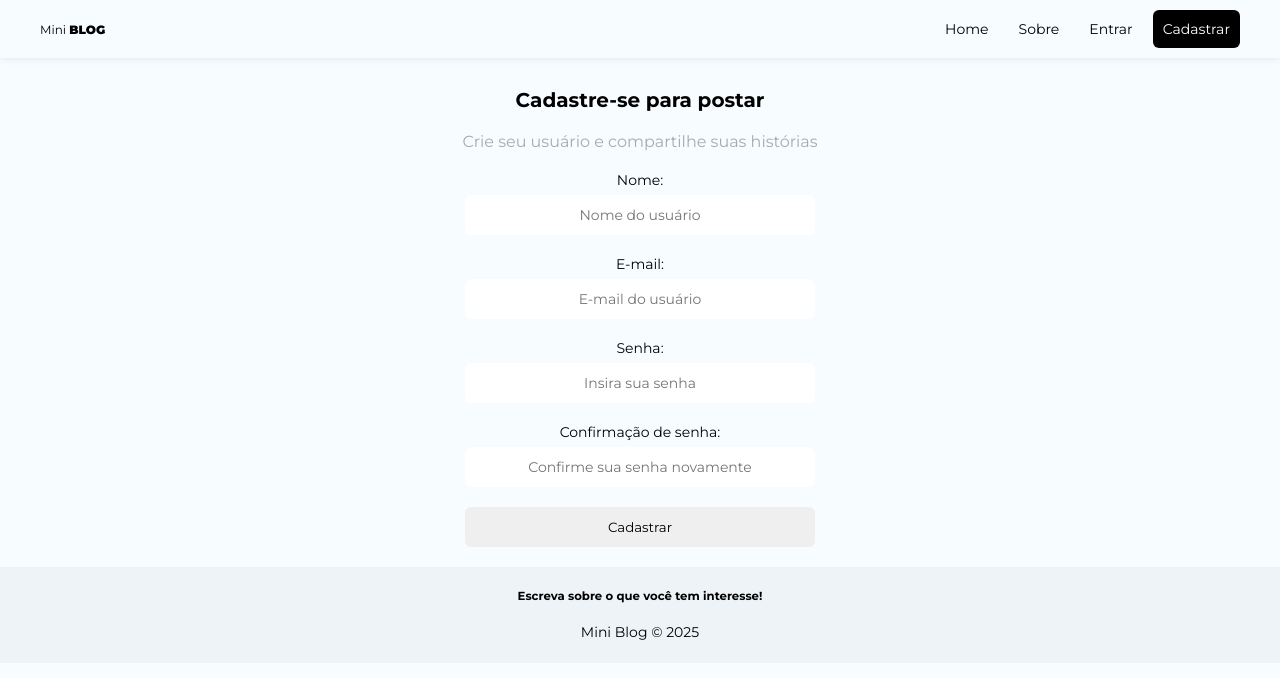
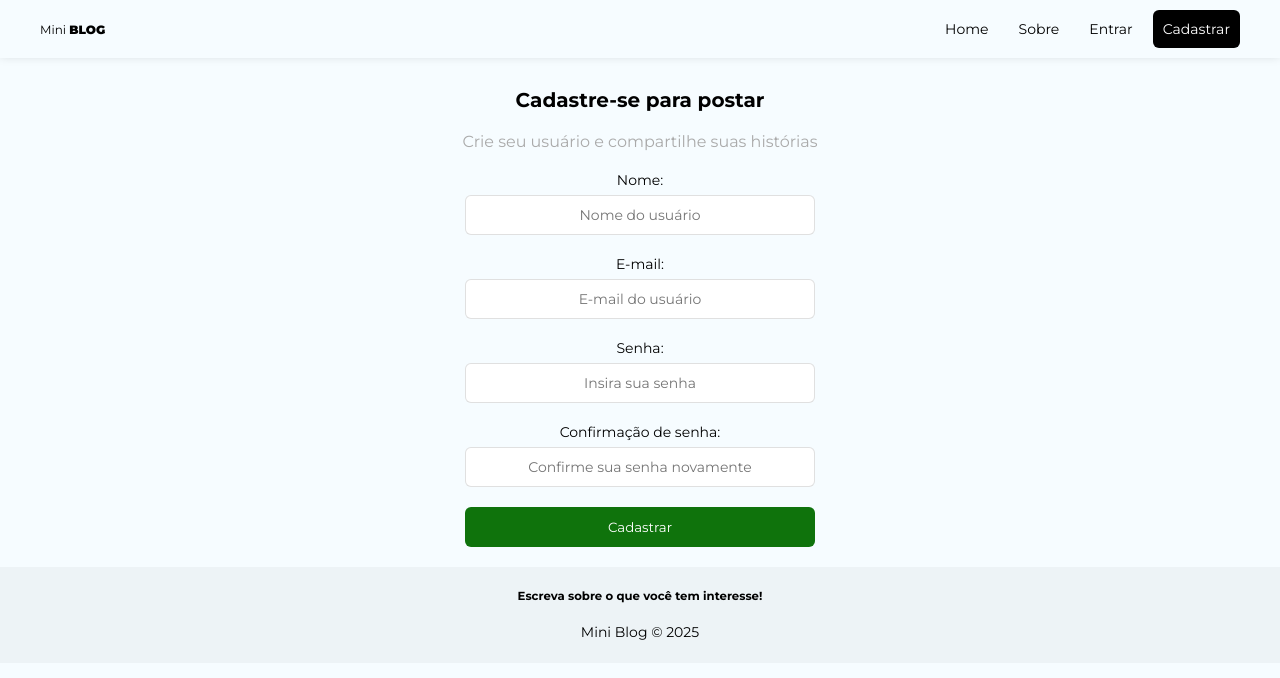
Before and after one commit to Ismaelp96/mini-blog, a React (Create React App) app: page /register in a window 1280 px wide. Shown: the top 678 px of the page. Built offline with nearby package versions, Linux system fonts and the light colour scheme.

Commit message:
style: ajustando inputs and button

```diff
--- a/src/pages/Register/Register.module.css
+++ b/src/pages/Register/Register.module.css
@@ -38,10 +38,12 @@
 .register form label input {
 	height: 4rem;
 	width: 100%;
-	border-color: transparent;
+	border: 1px solid rgba(204, 204, 204, 0.6);
+
 	border-radius: 0.6rem;
 	padding: 0 1rem;
 	font-size: 1.4rem;
+
 	&::placeholder {
 		font-size: 1.4rem;
 		text-align: center;
@@ -55,9 +57,16 @@
 	height: 4rem;
 	border: none;
 	border-radius: 0.6rem;
+	background-color: #0f730c;
+	color: #fff;
 	cursor: pointer;
 	transition: filter 0.2s ease-in-out;
+
 	&:hover {
 		filter: brightness(0.8);
 	}
 }
+
+.register form .btn[disabled] {
+	background-color: #aaa;
+}
```
